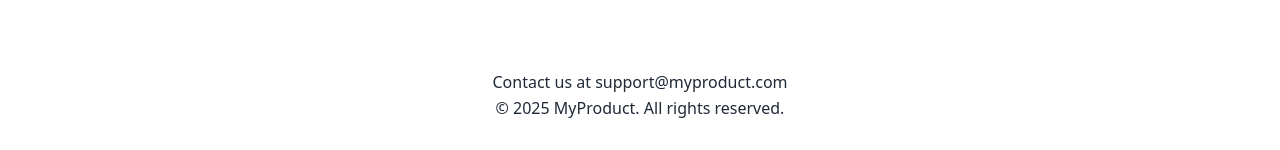
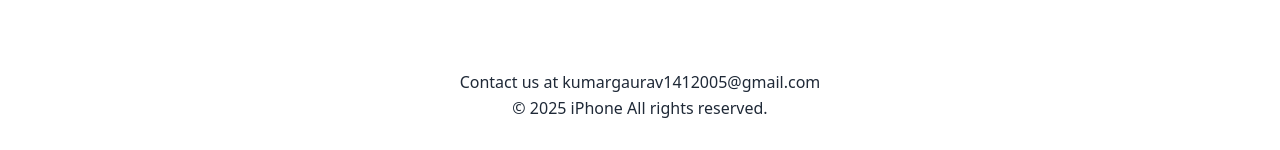
Before and after one commit to Rathore13055/Page-Landing, a plain HTML site: page index.html in a window 1280 px wide. Shown: the part 2921-3071 px from the top of the page. Drawn offline with Linux system fonts and the light colour scheme.

Commit message:
Update index.html

```diff
--- a/index.html
+++ b/index.html
@@ -118,8 +118,8 @@
 
   <!-- Contact -->
   <footer id="contact">
-    <p>Contact us at support@myproduct.com</p>
-    <p>© 2025 MyProduct. All rights reserved.</p>
+    <p>Contact us at kumargaurav1412005@gmail.com</p>
+    <p>© 2025 iPhone All rights reserved.</p>
   </footer>
 
 </body>
```
